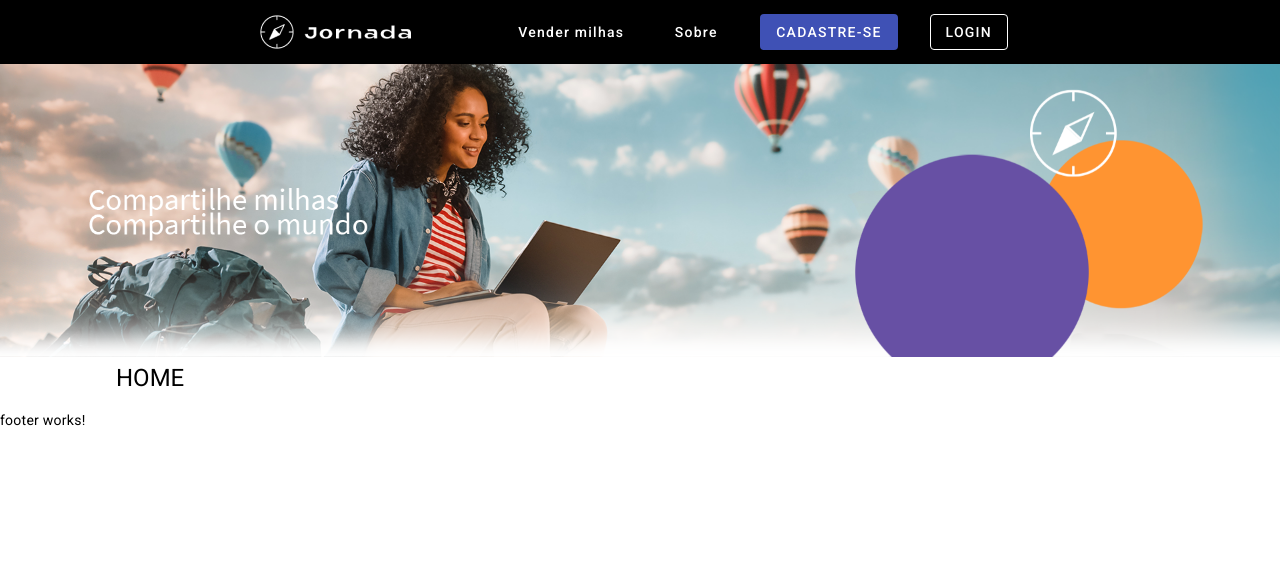
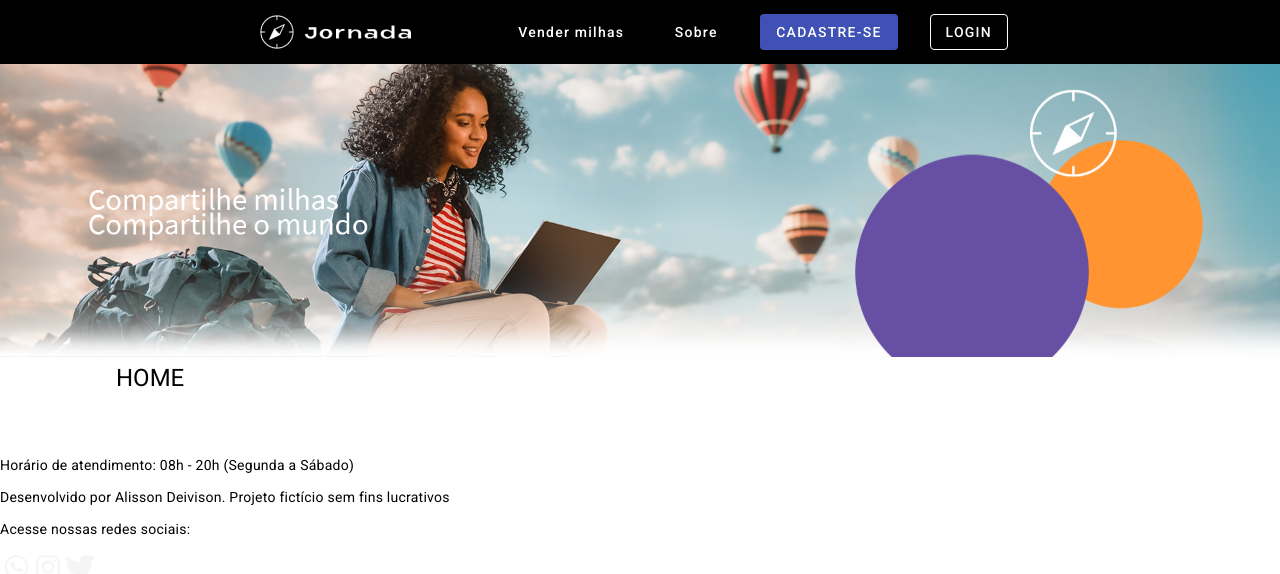
Before and after one commit to AlissonDeivison/passagens-aereas, an Angular app: page / in a window 1280 px wide. Shown: the top 574 px of the page. Built offline with nearby package versions, Linux system fonts and the light colour scheme.

Commit message:
Atualizar o componente de rodapé

```diff
--- a/src/app/shared/footer/footer.component.html
+++ b/src/app/shared/footer/footer.component.html
@@ -1 +1,23 @@
-<p>footer works!</p>
+<footer>
+  <div class="section-01">
+    <img src="assets/imagens/logo.png" alt="Logo da aplicação jornada" />
+    <p>Horário de atendimento: 08h - 20h (Segunda a Sábado)</p>
+    <p>
+      Desenvolvido por Alisson Deivison. Projeto fictício sem fins lucrativos
+    </p>
+  </div>
+  <div class="section-02">
+    <p>Acesse nossas redes sociais:</p>
+    <span>
+      <a href="/">
+        <img src="assets/icones/whatsapp.png" alt="Logo do whatsapp" />
+      </a>
+      <a href="/">
+        <img src="assets/icones/instagram.png" alt="Logo do instagram" />
+      </a>
+      <a href="/">
+        <img src="assets/icones/twitter.png" alt="Logo do twitter" />
+      </a>
+    </span>
+  </div>
+</footer>
```
